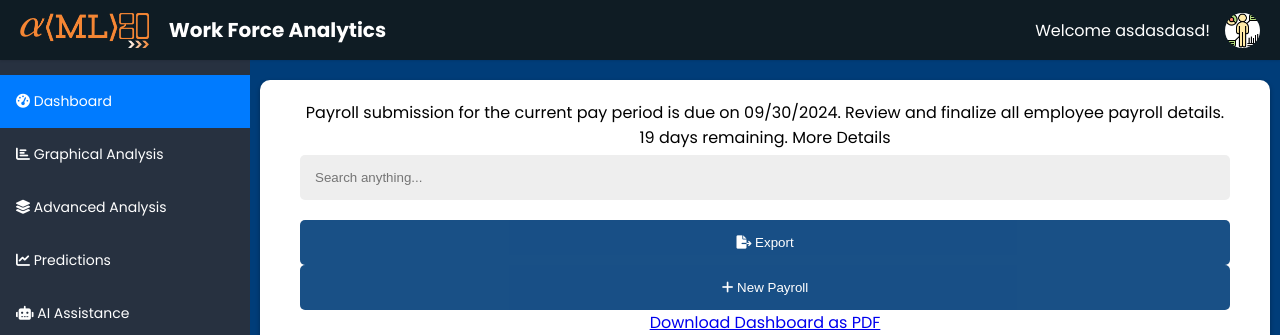
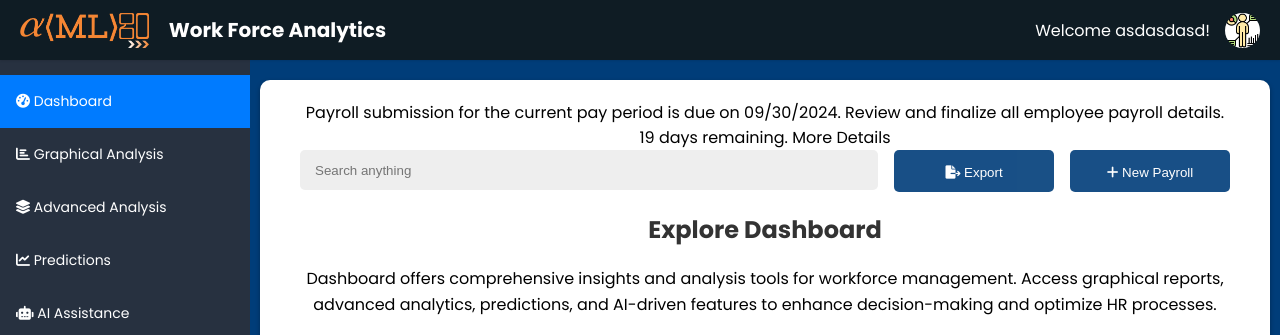
Before and after one commit to amlgolabs/workforce_analytics, a Django app: page / in a window 1280 px wide. Shown: the top 335 px of the page. Run offline with Django 5.2, Linux system fonts and the light colour scheme; a user stored in the database is signed in; parts of the project's set-up code (start-up, migrations or seed data) failed here and were passed over; some libraries are stand-ins or nearby versions.

Commit message:
second commit

```diff
--- a/ml_web_app/urls.py
+++ b/ml_web_app/urls.py
@@ -50,5 +50,6 @@ urlpatterns = [
     path('process_csv3/', views.process_csv3, name='process_csv3'),
     path('generate_correlation_plot/', views.generate_correlation_plot, name='generate_correlation_plot'),
     path('download_result/', views.download_result, name='download_result'),
+    path('update_profile/', views.update_profile, name='update_profile'),
 ]
 urlpatterns += staticfiles_urlpatterns()
--- a/mlapp/forms.py
+++ b/mlapp/forms.py
@@ -22,3 +22,16 @@ class UploadFileForm(forms.Form):
 # class UploadFileForm(forms.Form):
 #     csv_file = forms.FileField(label='Select a CSV or Excel file', help_text='max. 5 MB',
 #                                widget=forms.FileInput(attrs={'accept': '.csv, .xlsx, .xls'}))
+from .models import UserProfile
+
+class UpdateProfileForm(forms.ModelForm):
+    class Meta:
+        model = UserProfile
+        fields = ('phone_number', 'gender')
+
+class UpdateUserForm(forms.ModelForm):
+    email = forms.EmailField()
+
+    class Meta:
+        model = User
+        fields = ('first_name', 'last_name', 'email')
--- a/mlapp/static/mlapp/style.css
+++ b/mlapp/static/mlapp/style.css
@@ -1,4 +1,4 @@
-/* style.css */
+style.css
 body {
     font-family: 'Arial', sans-serif;
     background-color: #f4f4f4;
--- a/mlapp/templates/mlapp/home.html
+++ b/mlapp/templates/mlapp/home.html
@@ -47,12 +47,6 @@
       }
 
       input {
-				width: 100%;
-				padding: 10px;
-				margin-bottom: 15px;
-				border: 1px solid #ddd;
-				border-radius: 5px;
-				font-size: 16px;
       }
 
       button {
@@ -65,6 +59,7 @@
         font-size: 16px;
         cursor: pointer;
         margin-top: 10px;
+        height: 2.6rem;
       }
 
       button:hover {
@@ -106,6 +101,21 @@
       .download-button:hover {
         background-color: #218838;
       }
+
+      .search-bar {
+        display: flex;
+      }
+
+      .buttons {
+        display: flex;
+        gap: 10px; /* Adjust the gap between buttons */
+        width: 20%; /* Make the buttons take up 20% of the total width */
+        justify-content: flex-end; /* Align buttons to the right */
+        align-items: center; /* Vertically align the buttons */
+      }
+      .search-input {
+        width: 30rem;
+      }
     </style>
   </head>
   <body>
@@ -119,55 +129,58 @@
 
           <script>
             function getDueDate() {
-						const today = new Date();
-						const currentMonth = today.getMonth();
-						const dueDate = new Date(today.getFullYear(), currentMonth, 30);
+              const today = new Date()
+              const currentMonth = today.getMonth()
+              const dueDate = new Date(today.getFullYear(), currentMonth, 30)
 
               if (today.getDate() > 30) {
-							dueDate.setMonth(currentMonth + 1); // Move to next month if today is after the 30th
-							dueDate.setDate(30);
+                dueDate.setMonth(currentMonth + 1) // Move to next month if today is after the 30th
+                dueDate.setDate(30)
               }
 
-						return dueDate;
+              return dueDate
             }
 
             function daysBetween(date1, date2) {
-						const oneDay = 24 * 60 * 60 * 1000;
-						return Math.round((date2 - date1) / oneDay);
+              const oneDay = 24 * 60 * 60 * 1000
+              return Math.round((date2 - date1) / oneDay)
             }
 
-					const today = new Date();
-					const dueDate = getDueDate();
-					const daysRemaining = daysBetween(today, dueDate);
+            const today = new Date()
+            const dueDate = getDueDate()
+            const daysRemaining = daysBetween(today, dueDate)
 
-					const options = { day: '2-digit', month: '2-digit', year: 'numeric' };
-					const formattedDueDate = dueDate.toLocaleDateString(undefined, options);
+            const options = { day: '2-digit', month: '2-digit', year: 'numeric' }
+            const formattedDueDate = dueDate.toLocaleDateString(undefined, options)
 
-					const message = `Payroll submission for the current pay period is due on ${formattedDueDate}. Review and finalize all employee payroll details. ${daysRemaining} days remaining.`;
-					document.getElementById('notification-message').textContent = message;
+            const message = `Payroll submission for the current pay period is due on ${formattedDueDate}. Review and finalize all employee payroll details. ${daysRemaining} days remaining.`
+            document.getElementById('notification-message').textContent = message
           </script>
 
           <!-- Action Buttons -->
-				<div class="action-buttons">
-					<input type="text" placeholder="Search anything...">
+
+          <div class="search-bar" style="
+		  display: flex; gap: 1rem; justify-content: space-between;">
+            <div class="search-input" style=" width: 80rem;;">
+              <input type="text" placeholder="Search anything" style="height: 40px; margin: 0px" />
+            </div>
+            <div class="margin-top: 1rem; display: flex;" style="
+			  display: flex;
+			  gap: 1rem; ">
+              <button style="height: 2.6rem;  width: 10rem;"><i class="fas fa-file-export"></i> Export</button>
+              <button style="height: 2.6rem; width: 10rem;"><i class="fas fa-plus"></i> New Payroll</button>
+            </div>
+          </div>
+          {% comment %} <div class="action-buttons">
+            <input type="text" placeholder="Search anything..." />
             <button><i class="fas fa-file-export"></i> Export</button>
-					<button><i class="fas fa-plus"></i> New Payroll</button>
-					<a href="https://app.powerbi.com/view?r=eyJrIjoiMGFhMDg3OGMtOTNhYS00MTY3LTliN2QtNTA2ZmU1MjVhOWM1IiwidCI6IjI3Y2NjZDVkLWYzNWEtNGFkNC1hNTcxLWJiOTViMzEyZjI1ZCJ9" class="download-button" target="_blank">Download Dashboard as PDF</a>
-				</div>
+            <button><i class="fas fa-plus"></i> New Payroll</button> {% endcomment %}
+            {% comment %} <a href="https://app.powerbi.com/view?r=eyJrIjoiMGFhMDg3OGMtOTNhYS00MTY3LTliN2QtNTA2ZmU1MjVhOWM1IiwidCI6IjI3Y2NjZDVkLWYzNWEtNGFkNC1hNTcxLWJiOTViMzEyZjI1ZCJ9" class="download-button" target="_blank">Download Dashboard as PDF</a> {% endcomment %}
+            {% comment %}
+          </div> {% endcomment %}
           <h2>Explore Dashboard</h2>
-				<p>
-					Dashboard offers comprehensive insights and analysis tools for workforce management.
-					Access graphical reports, advanced analytics, predictions, and AI-driven features to enhance
-					decision-making and optimize HR processes.
-				</p>
-				<iframe
-					title="HR Analytics V2"
-					width="100%"
-					height="600"
-					src="https://app.powerbi.com/view?r=eyJrIjoiMGFhMDg3OGMtOTNhYS00MTY3LTliN2QtNTA2ZmU1MjVhOWM1IiwidCI6IjI3Y2NjZDVkLWYzNWEtNGFkNC1hNTcxLWJiOTViMzEyZjI1ZCJ9"
-					frameborder="0"
-					allowFullScreen="true"
-				></iframe>
+          <p>Dashboard offers comprehensive insights and analysis tools for workforce management. Access graphical reports, advanced analytics, predictions, and AI-driven features to enhance decision-making and optimize HR processes.</p>
+          <iframe title="HR Analytics V2" width="100%" height="600" src="https://app.powerbi.com/view?r=eyJrIjoiMGFhMDg3OGMtOTNhYS00MTY3LTliN2QtNTA2ZmU1MjVhOWM1IiwidCI6IjI3Y2NjZDVkLWYzNWEtNGFkNC1hNTcxLWJiOTViMzEyZjI1ZCJ9" frameborder="0" allowFullScreen="true"></iframe>
         {% else %}
           <h2>Login to Your Account</h2>
           <form method="post" action="{% url 'login' %}" name="login">
--- a/mlapp/views.py
+++ b/mlapp/views.py
@@ -35,6 +35,25 @@ from statsmodels.graphics.mosaicplot import mosaic
 
 
 logger = logging.getLogger(__name__)
+
+from django.shortcuts import render, redirect
+from django.contrib.auth.decorators import login_required
+from .forms import UpdateProfileForm, UpdateUserForm
+
+@login_required
+def update_profile(request):
+    if request.method == 'POST':
+        user_form = UpdateUserForm(request.POST, instance=request.user)
+        profile_form = UpdateProfileForm(request.POST, instance=request.user.userprofile)
+        if user_form.is_valid() and profile_form.is_valid():
+            user_form.save()
+            profile_form.save()
+            return redirect('home')
+    else:
+        user_form = UpdateUserForm(instance=request.user)
+        profile_form = UpdateProfileForm(instance=request.user.userprofile)
+    return render(request, 'update_profile.html', {'user_form': user_form, 'profile_form': profile_form})
+
 
 def contact(request):
     if request.method == 'POST':
```
Also changed, not shown: mlapp/models.py (+10 -0 lines), mlapp/templates/mlapp/base0.html (+13 -1 lines), mlapp/templates/mlapp/update_profile.html (+12 -0 lines), db.sqlite3. Lines whose indentation alone changed are shown as unchanged.
